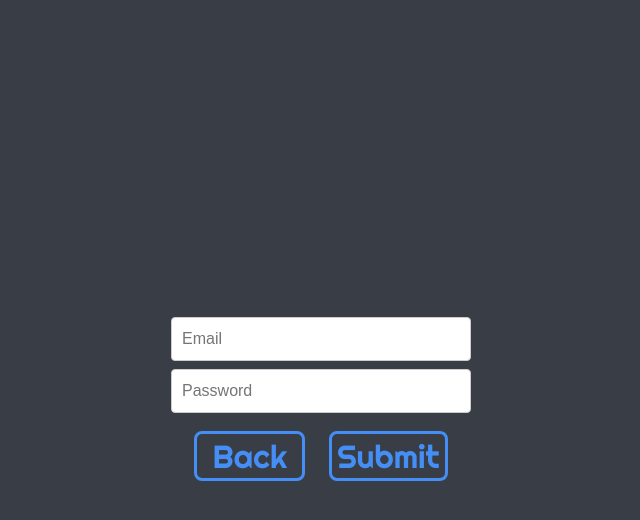
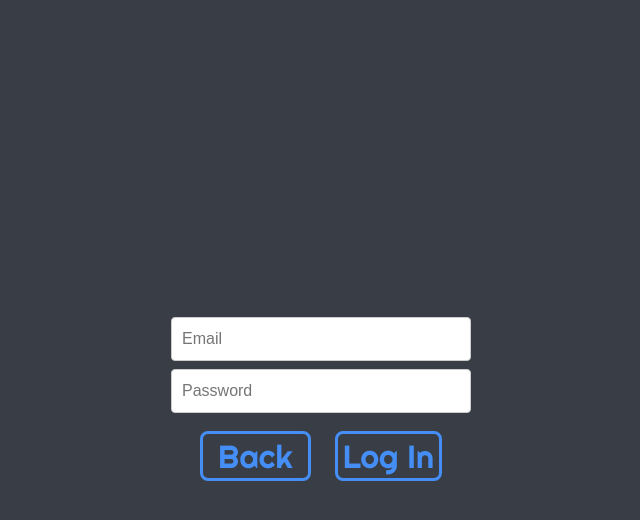
Before and after one commit to dvptl68/caesium, an Electron app: page app/html/index.html in a window 1280 px wide. Both pictures are taken after a click on the button "Log in". Shown: the whole page, without its empty margins (319-959 px from the left). Drawn offline with Linux system fonts and the light colour scheme.

Commit message:
Fix bug with submit text

```diff
--- a/app/html/index.html
+++ b/app/html/index.html
@@ -20,7 +20,7 @@
       <input type='password' id='pass' class='info' placeholder='Password'>
       <input type='password' id='passConf' class='info' placeholder='Confirm Password'>
       <button class = 'intro' id='back'>Back</button>
-      <button class = 'intro' id='submit'>Submit</button>
+      <button class = 'intro' id='submit'></button>
     </div>
     <script src='../js/script.js' defer></script>
   </body>
--- a/app/js/script.js
+++ b/app/js/script.js
@@ -27,6 +27,9 @@ const startProgram = event => {
     infoBox.item(0).style.display = 'none';
     infoBox.item(1).style.display = 'none';
     infoBox.item(4).style.display = 'none';
+    submit.innerHTML = 'Log In';
+  }else{
+    submit.innerHTML = 'Sign up';
   }
   back.style.display = 'inline-block';
   submit.style.display = 'inline-block';
```
